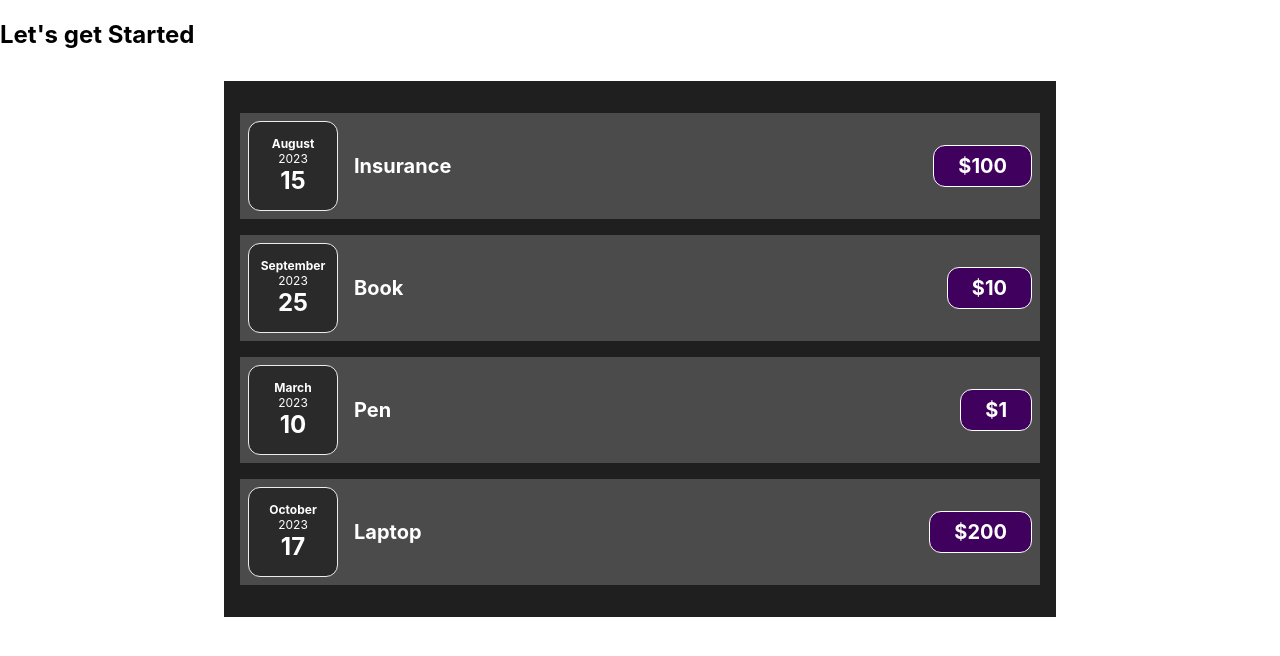
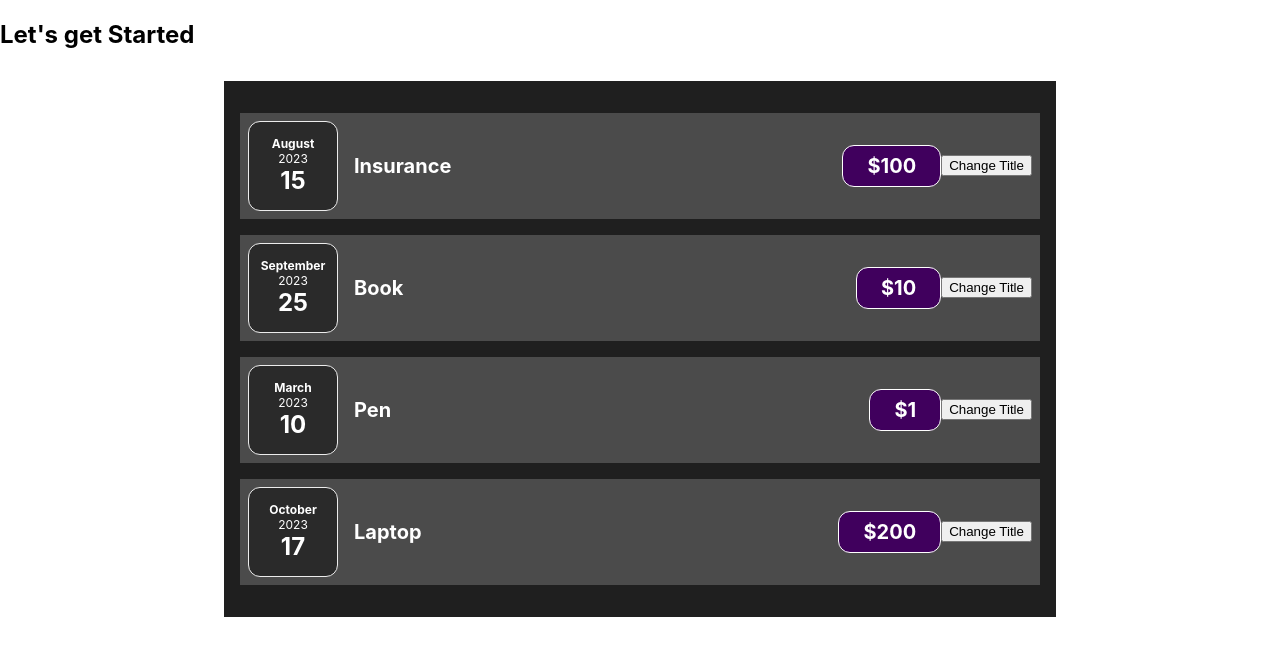
Before and after one commit to ashishkumar082018/First-React-App, a React (Create React App) app: page / in a window 1280 px wide. Shown: the top 656 px of the page. Built offline with nearby package versions, Linux system fonts and the light colour scheme.

Commit message:
Listening for Events

```diff
--- a/src/components/ExpenseItem.js
+++ b/src/components/ExpenseItem.js
@@ -1,16 +1,19 @@
+import "./ExpenseItem.css";
 import ExpenseDate from "./ExpenseDate";
-import "./ExpenseItem.css";
 import Card from "./Card";
 
 function ExpenseItem(props) {
+    function buttonClickHandler(event){
+       console.log("Button clicked");
+    }
   return (
     <Card className="expense-item">
       <ExpenseDate date={props.date} />
-      <div className="expense-item__location">{props.location}</div>
       <div className="expense-item__description">
         <h2>{props.title}</h2>
         <div className="expense-item__price">${props.price}</div>
       </div>
+      <button onClick={buttonClickHandler}>Change Title</button>
     </Card>
   );
 }
```
